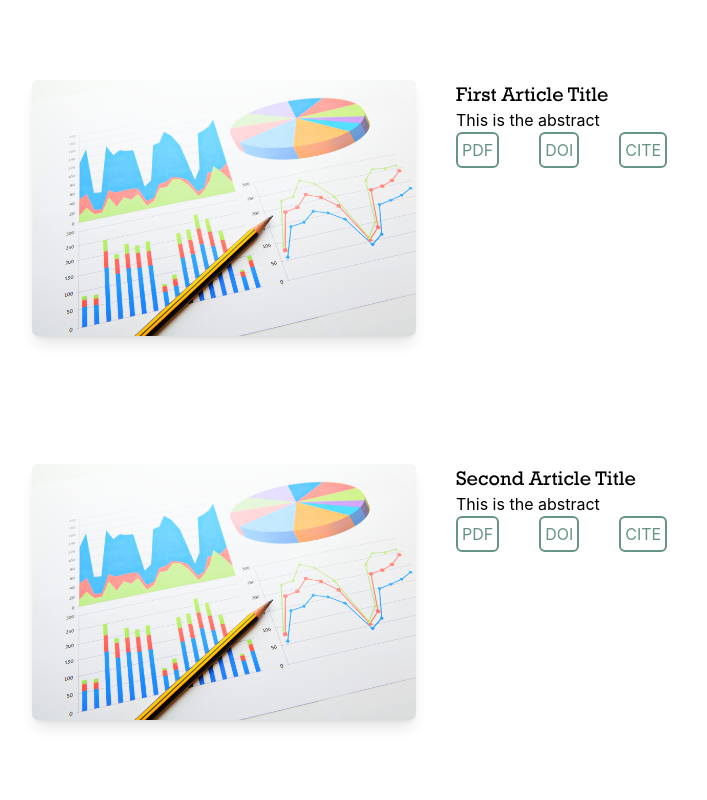
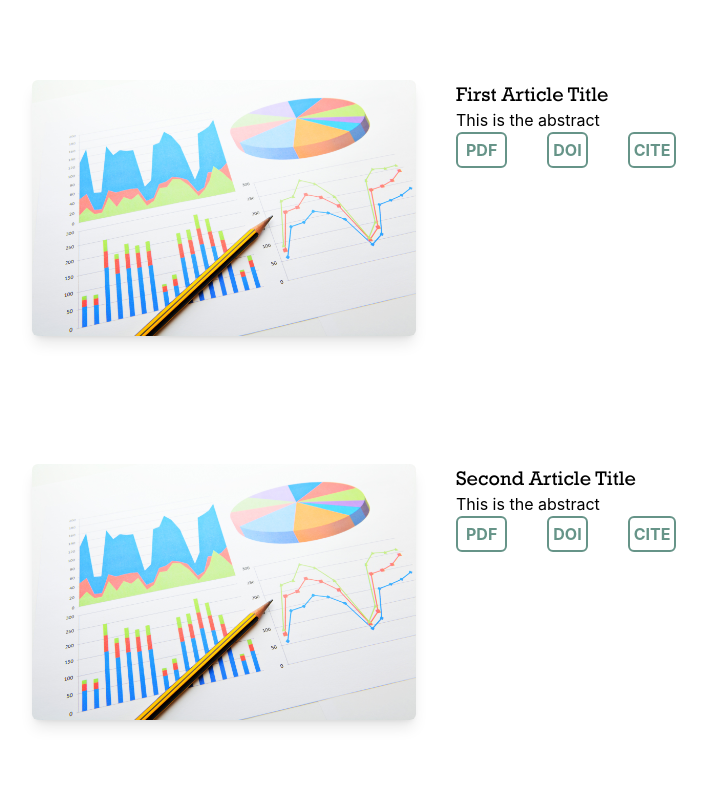
Before and after one commit to Cwoodard2/umsl-professor-web, a React (Create React App) app: page /Research in a window 1280 px wide. Shown: the part 880-1680 px from the top of the page, without its empty margins (32-739 px from the left). Built offline with nearby package versions, Linux system fonts and the light colour scheme.

Commit message:
Added UI for search bar in research

```diff
--- a/src/components/ResearchItems.tsx
+++ b/src/components/ResearchItems.tsx
@@ -9,9 +9,9 @@ const ResearchItems = (props: any) => {
                 <h3 className="rockwell text-xl">{props.articleTitle}</h3>
                 <p>{props.abstract}</p>
                 <div className="flex flex-row gap-10">
-                    <button className="bg-white border-webGreen border-2 rounded-md p-1 text-webGreen hover:text-white hover:bg-webGreen transition-all">PDF</button>
-                    <button className="bg-white border-webGreen border-2 rounded-md p-1 text-webGreen hover:text-white hover:bg-webGreen transition-all">DOI</button>
-                    <button className="bg-white border-webGreen border-2 rounded-md p-1 text-webGreen hover:text-white hover:bg-webGreen transition-all">CITE</button>
+                    <button className="bg-white border-webGreen border-2 rounded-md pl-2 pr-2 text-webGreen hover:text-white hover:bg-webGreen transition-all font-bold pt-0">PDF</button>
+                    <button className="bg-white border-webGreen border-2 rounded-md p-1 text-webGreen hover:text-white hover:bg-webGreen transition-all font-bold">DOI</button>
+                    <button className="bg-white border-webGreen border-2 rounded-md p-1 text-webGreen hover:text-white hover:bg-webGreen transition-all font-bold">CITE</button>
                 </div>
             </div>
         </div>
--- /dev/null
+++ b/src/components/Searchbar.tsx
@@ -0,0 +1,16 @@
+import React from "react";
+
+const SearchBar = (props: any) => {
+
+    const handleChange = () => {
+        return;
+    }
+
+    return (
+        <>
+            <input placeholder="Type Here to search" className="bg-white border-webGreen border-2 rounded-full shadow-lg p-2"></input>
+        </>
+    );
+};
+
+export default SearchBar;
```
